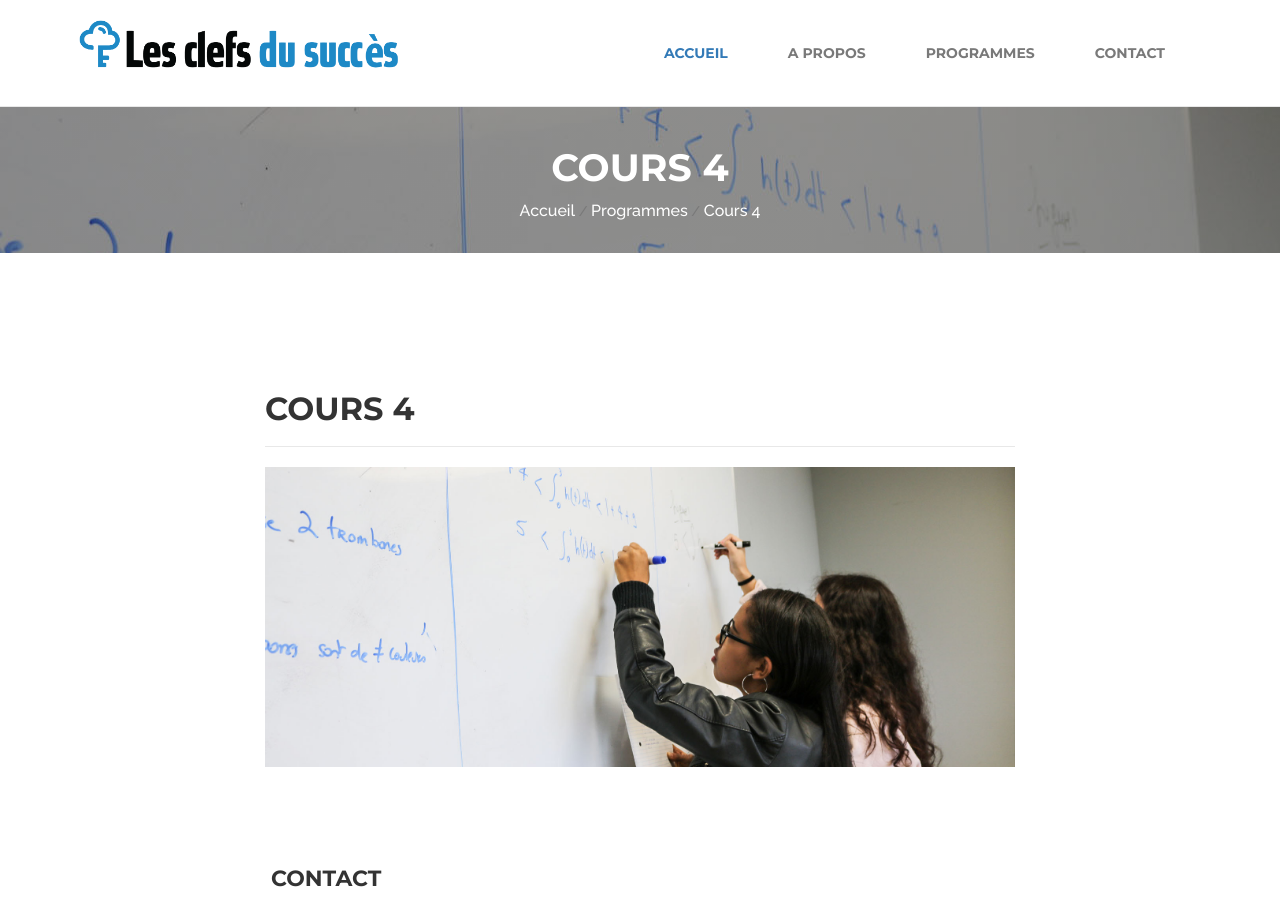
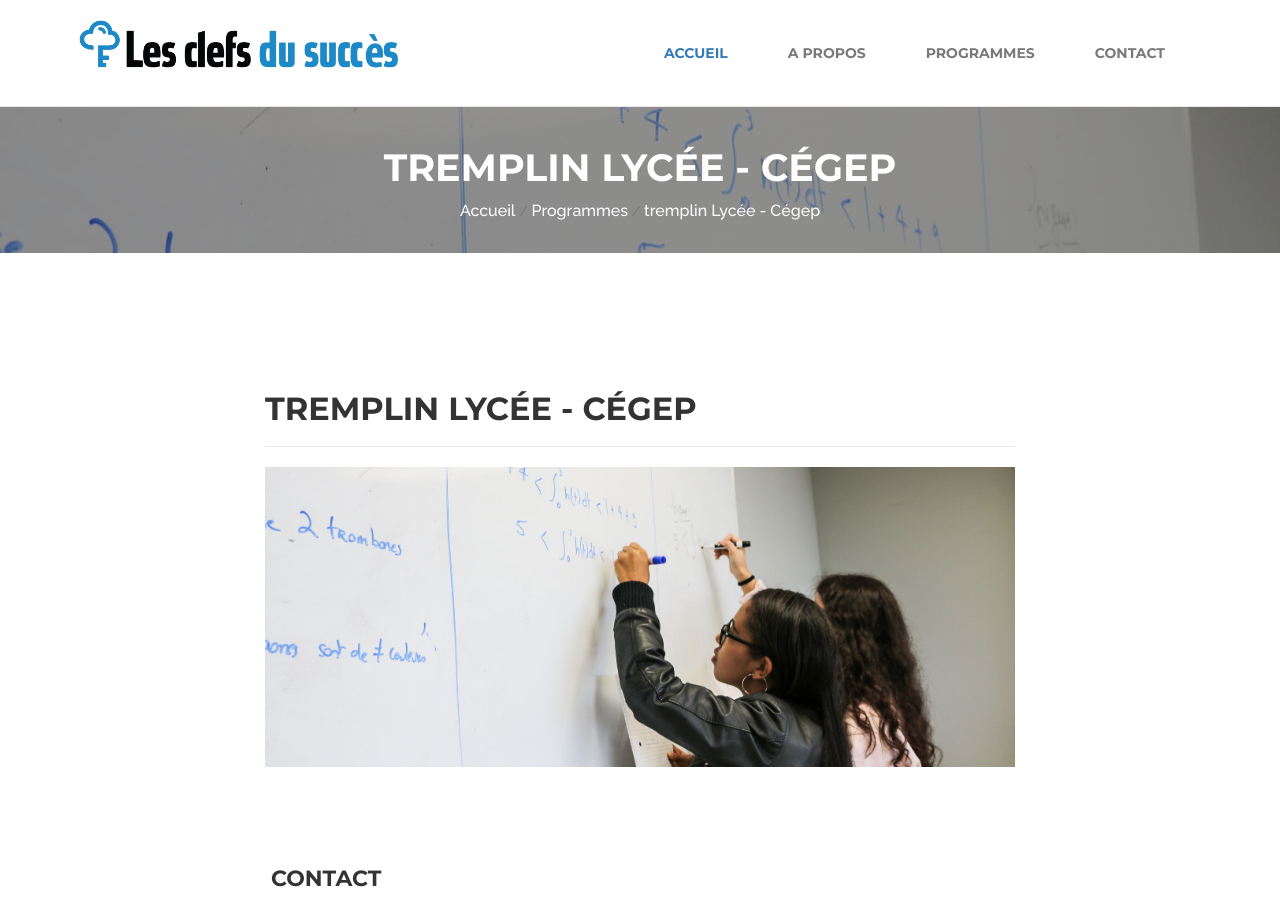
Before and after one commit to bkingg/les-clefs-pour-reussir, a Jekyll site: the page built from _programmes/test 4.md, in a window 1280 px wide and 900 px high. Built offline with Jekyll 4.4.1, drawn with Linux system fonts in a browser that asks for light colours; some web fonts are replaced.

Commit message:
Update from Forestry.io - test 4.md

```diff
--- a/_programmes/test 4.md
+++ b/_programmes/test 4.md
@@ -1,6 +1,6 @@
 ---
 layout: programme
-title: Cours 4
+title: tremplin Lycée - Cégep
 date: 2017-07-29 00:00:00 +0000
 image: "/uploads/programme.jpg"
 ---
```
